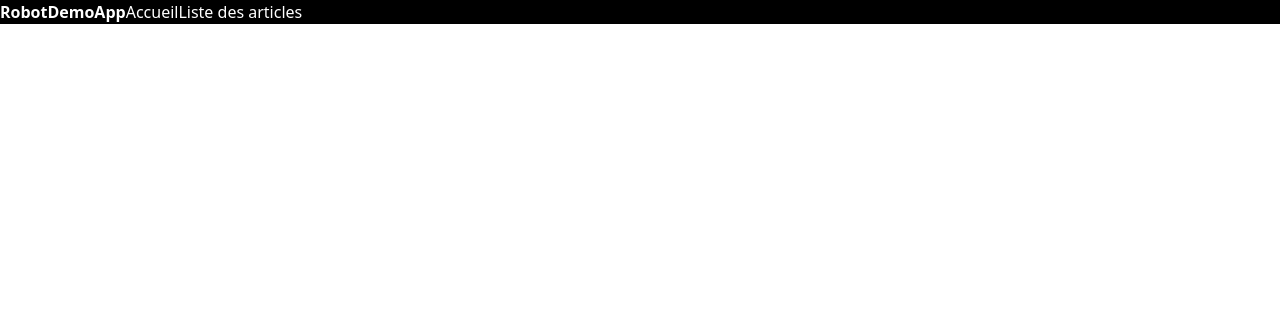
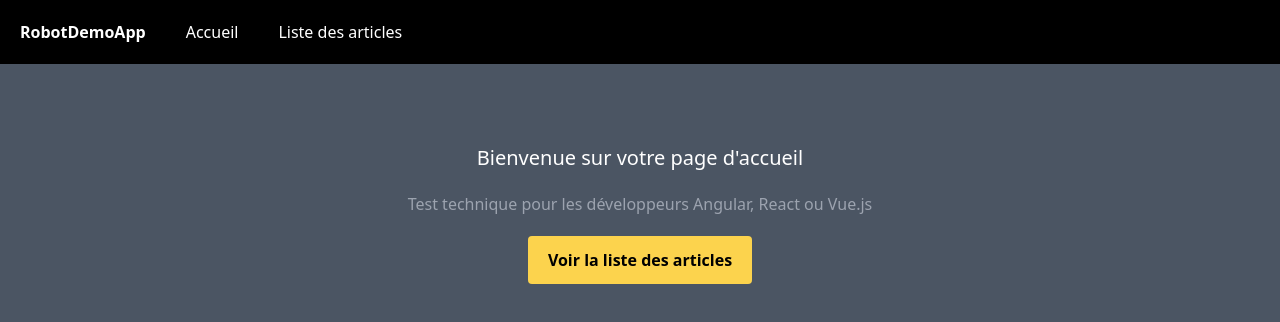
Before and after one commit to Siv-tspab/web-atrio-test, a React (Vite) app: page / in a window 1280 px wide. Shown: the top 322 px of the page. Built offline with nearby package versions, Linux system fonts and the light colour scheme.

Commit message:
ADD: homePage

```diff
--- /dev/null
+++ b/src/Components/Button/Button.tsx
@@ -0,0 +1,8 @@
+
+export default function Button({ children }: { children: JSX.Element | string }) {
+    return (
+        <button className="text-black bg-yellow-300 px-5 py-3 rounded font-semibold">
+            {children}
+        </button>
+    )
+}
--- a/src/Pages/Home.tsx
+++ b/src/Pages/Home.tsx
@@ -1,7 +1,19 @@
+import { Link } from "react-router-dom";
+import Button from "../Components/Button/Button";
 
 export default function Home() {
     return (
-        <div>
+        <div className="w-full flex items-center justify-center text-white mt-20">
+            <div className="block text-center">
+
+                <h2 className="text-xl mb-5">Bienvenue sur votre page d'accueil</h2>
+                <p className="text-gray-400 mb-5">Test technique pour les développeurs Angular, React ou Vue.js</p>
+                <Button>
+                    <Link to="/articles">
+                        Voir la liste des articles
+                    </Link>
+                </Button>
+            </div>
         </div>
     )
 }
--- a/src/Router/RouterPage.tsx
+++ b/src/Router/RouterPage.tsx
@@ -5,7 +5,7 @@ import ArticlesList from "../Pages/ArticlesList";
 import ArticlesDetail from "../Pages/ArticlesDetail";
 
 export default function RouterPage() {
-    return (<div>
+    return (<div className="h-screen bg-gray-600">
         <Router>
             <Nav />
             <Switch>
--- a/src/index.css
+++ b/src/index.css
@@ -3,3 +3,13 @@
 @tailwind components;
 
 @tailwind utilities;
+
+@layer components {
+
+    .nav-link {
+        @apply m-5 cursor-pointer hover:text-yellow-300;
+    }
+    .nav-link-active {
+        @apply m-5;
+    }
+}
```
